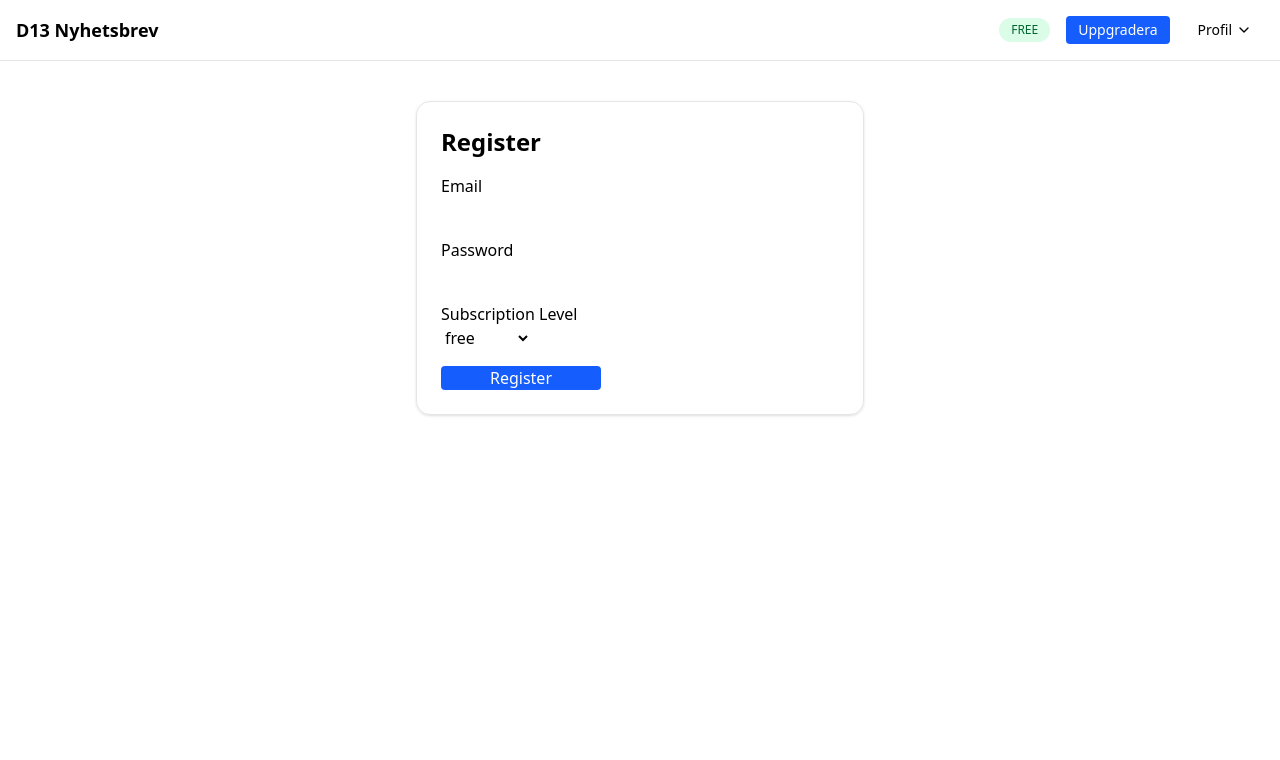
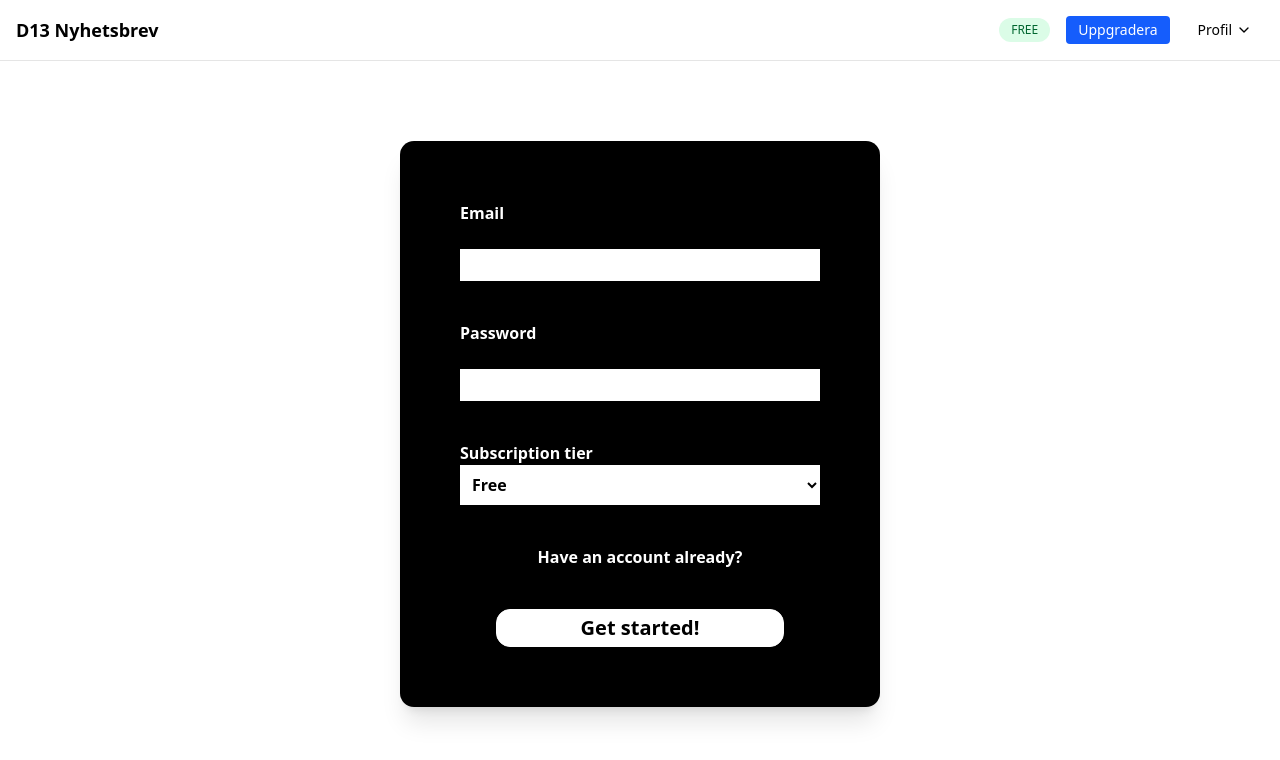
Before and after one commit to Medieinstitutet/fsu24d-systemutveckling-e-handel-f-r-prenumerationer-the-thirteen, a Next.js app: page /register in a window 1280 px wide. Shown: the top 760 px of the page. Built offline with nearby package versions, Linux system fonts and the light colour scheme; no server answers.

Commit message:
admin change, style changes in login, register, admin

```diff
--- /dev/null
+++ b/src/app/admin/layout.tsx
@@ -0,0 +1,5 @@
+import AdminLayout from "@/components/AdminLayout";
+
+export default function AdminLayoutSection ({ children }: { children: React.ReactNode}) {
+  return <AdminLayout>{children}</AdminLayout>
+}
--- /dev/null
+++ b/src/app/admin/new/page.tsx
@@ -0,0 +1,57 @@
+'use client';
+import axios from "axios";
+import { ChangeEvent, FormEvent, useState } from "react"
+
+export default function AdminNew () {
+
+  const [form, setForm] = useState({title: "", body: "", imageUrl: "", accessLevel: "free" });
+
+  const handleChange = (e: ChangeEvent<HTMLInputElement | HTMLTextAreaElement | HTMLSelectElement>) => {
+    setForm({...form, [e.target.name]: e.target.value})
+  }
+
+  const handleSubmit = async (e: FormEvent) => {
+    e.preventDefault();
+
+    try {
+      await axios.post("/api/articles", form)
+    } catch (error) {
+      console.log(error);
+    }
+  }
+
+  return <>
+    <div className="w-[50rem] m-auto bg-black rounded-xl shadow-xl p-15 mt-20">
+    <form className="w-[100%] m-auto flex flex-col gap-10 items-center" onSubmit={handleSubmit}>
+      <div className="w-[100%] flex flex-col">
+        <label className="text-white font-bold">Title</label>
+        <br />
+        <input type="text" name="title" required className="h-[4dvh] text-black bg-white p-2" onChange={handleChange}/>
+      </div>
+
+      <div className="w-[100%] flex flex-col">
+        <label className="text-white font-bold">Body</label>
+        <br />
+        <textarea name="body" className="h-[25dvh] text-black bg-white p-2" onChange={handleChange}></textarea>
+      </div>
+
+      <div className="w-[100%] flex flex-col">
+        <label className="text-white font-bold">Image url</label>
+        <br />
+        <input type="text" name="imageUrl" required className="h-[4dvh] text-black bg-white p-2" onChange={handleChange}/>
+      </div>
+
+      <div className="w-[100%] flex flex-col">
+        <label className="text-white font-bold">Subscription tier</label>
+        <select name="accessLevel" className="bg-white p-2 font-bold" onChange={handleChange}>
+          <option value="free" className="font-bold">Free</option>
+          <option value="basic" className="font-bold">Basic</option>
+          <option value="pro" className="font-bold">Pro</option>
+          <option value="premium" className="font-bold">Premium</option>
+        </select>
+      </div>
+      <button className="border border-white w-[80%] rounded-xl text-black bg-white font-bold text-xl p-1">Upload</button>
+    </form>
+  </div>
+  </>
+}
--- a/src/app/admin/page.tsx
+++ b/src/app/admin/page.tsx
@@ -1,49 +1,6 @@
-'use client';
-import axios from "axios";
-import { signOut, useSession } from "next-auth/react";
-import { ChangeEvent, FormEvent, useEffect, useState } from "react";
+export default function AdminPage ()  {
 
-export const AdminPage = () => {
 
-  const { data: session, status } = useSession();
-
-  const [form, setForm] = useState({title: "", body: "", imageUrl: "", accessLevel: "free"});
-
-  const handleChange = (e: ChangeEvent<HTMLSelectElement | HTMLInputElement | HTMLTextAreaElement>) => {
-    setForm({...form, [e.target.name]: e.target.value});
-  };
-
-  const handleSubmit = async (e: FormEvent) => {
-    e.preventDefault();
-
-    try {
-      await axios.post("/api/articles", form);
-    } catch (error) {
-      console.log(error);
-    };
-  };
-
-  return <>
-  <div className="m-auto w-[80%]">
-    <form className="m-auto w-[40%] flex flex-col gap-3" onSubmit={handleSubmit}>
-      <label>Title</label>
-      <input type="text" className="border w-[80%]" name="title" onChange={handleChange}/>
-      <label>Body</label>
-      <textarea className="border w-full h-40 resize-none" name="body" onChange={handleChange}></textarea>
-      <label>Image</label>
-      <input type="text" className="border" name="imageUrl" onChange={handleChange} />
-      <label>Subscription tier</label>
-      <select className="border w-[20%] p-1" name="accessLevel" onChange={handleChange}>
-        <option value={"free"}>Free</option>
-        <option value={"basic"}>Basic</option>
-        <option value={"pro"}>Pro</option>
-        <option value={"premium"}>Premium</option>
-      </select>
-      <button type="submit" className="border w-[30%] m-auto mt-10">Post</button>
-    </form>
-    <button onClick={() => signOut()}>Sign out</button>
-  </div>
-  </>
+return <>
+</>
 }
-
-export default AdminPage;
--- a/src/app/login/page.tsx
+++ b/src/app/login/page.tsx
@@ -1,12 +1,14 @@
 'use client';
-import { signIn, signOut } from "next-auth/react";
+import { signIn } from "next-auth/react";
+import Link from "next/link";
 
-import { useRouter } from "next/router";
+import { useRouter } from "next/navigation";
 import { ChangeEvent, FormEvent, useState } from "react";
 
 const LoginPage = () => {
 
   const [form, setForm] = useState({email: "", password: ""});
+  const router = useRouter();
 
   const handleChange = (e: ChangeEvent<HTMLInputElement>) => {
     setForm({...form, [e.target.name]: e.target.value});
@@ -20,39 +22,29 @@ const LoginPage = () => {
     });
 
     if (res?.ok) {
-      alert("Yippie");
+      router.push("/");
     } else {
       alert("Failed")
     }
   }
 
   return <>
-  <div>
-    <form onSubmit={handleSubmit} className="space-y-4">
-      <input
-        name="email"
-        type="email"
-        placeholder="Email"
-        value={form.email}
-        onChange={handleChange}
-        required
-        className="w-full p-2 border rounded"
-      />
-      <input
-        name="password"
-        type="password"
-        placeholder="Password"
-        value={form.password}
-        onChange={handleChange}
-        required
-        className="w-full p-2 border rounded"
-      />
-      <button
-        type="submit"
-        className="w-full p-2 bg-blue-600 text-white rounded hover:bg-blue-700"
-      >
-        Login
-      </button>
+  <div className="w-[30rem] m-auto bg-black rounded-xl shadow-xl p-15 mt-20">
+    <form className="w-[100%] m-auto flex flex-col gap-10 items-center" onSubmit={handleSubmit}>
+      <div className="w-[100%] flex flex-col">
+        <label className="text-white font-bold">Email</label>
+        <br />
+        <input type="email" name="email" required className="h-[4dvh] text-black bg-white p-2" onChange={handleChange}/>
+      </div>
+
+      <div className="w-[100%] flex flex-col">
+        <label className="text-white font-bold">Password</label>
+        <br />
+        <input type="password" name="password" required className="h-[4dvh] text-black bg-white p-2" onChange={handleChange}/>
+      </div>
+
+      <Link href="/register" className="text-white font-bold">Don't have an account?</Link>
+      <button className="border border-white w-[80%] rounded-xl text-black bg-white font-bold p-1 text-xl">Log in</button>
     </form>
   </div>
   </>
--- a/src/app/register/page.tsx
+++ b/src/app/register/page.tsx
@@ -2,6 +2,7 @@
 import { ChangeEvent, FormEvent, useState } from "react";
 
 import axios from "axios";
+import Link from "next/link";
 
 const RegisterPage = () => {
   const [form, setForm] = useState({
@@ -9,6 +10,8 @@ const RegisterPage = () => {
     password: "",
     subscriptionLevel: "free",
   });
+
+  console.log(form);
 
   const handleChange = (
     e: ChangeEvent<HTMLInputElement | HTMLSelectElement>
@@ -27,44 +30,36 @@ const RegisterPage = () => {
     }
   };
 
-  return (
-    <>
-      <div className="max-w-md mx-auto mt-10 p-6 border rounded-xl shadow">
-        <h3 className="font-bold mb-4 text-2xl">Register</h3>
-        <form className="space-y-4" onSubmit={handleSubmit}>
-          <label>Email</label>
-          <br />
-          <input type="email" name="email" required onChange={handleChange} />
-          <br />
-          <label>Password</label>
-          <br />
-          <input
-            type="password"
-            name="password"
-            required
-            onChange={handleChange}
-          />
-          <br />
-          <label>Subscription Level</label>
-          <br />
-          <select
-            name="subscriptionLevel"
-            value={form.subscriptionLevel}
-            onChange={handleChange}
-          >
-            <option value="free">free</option>
-            <option value="basic">basic</option>
-            <option value="pro">pro</option>
-            <option value="premium">premium</option>
-          </select>
-          <br />
-          <button type="submit" className="w-40 bg-blue-600 text-white rounded">
-            Register
-          </button>
-        </form>
+  return <>
+    <div className="w-[30rem] m-auto bg-black rounded-xl shadow-xl p-15 mt-20">
+    <form className="w-[100%] m-auto flex flex-col gap-10 items-center" onSubmit={handleSubmit}>
+      <div className="w-[100%] flex flex-col">
+        <label className="text-white font-bold">Email</label>
+        <br />
+        <input type="email" name="email" required className="h-[4dvh] text-black bg-white p-2" onChange={handleChange}/>
       </div>
-    </>
-  );
+
+      <div className="w-[100%] flex flex-col">
+        <label className="text-white font-bold">Password</label>
+        <br />
+        <input type="password" name="password" required className="h-[4dvh] text-black bg-white p-2" onChange={handleChange}/>
+      </div>
+
+      <div className="w-[100%] flex flex-col">
+        <label className="text-white font-bold">Subscription tier</label>
+        <select name="subscriptionLevel" className="bg-white p-2 font-bold" onChange={handleChange}>
+          <option value="free" className="font-bold">Free</option>
+          <option value="basic" className="font-bold">Basic</option>
+          <option value="pro" className="font-bold">Pro</option>
+          <option value="premium" className="font-bold">Premium</option>
+        </select>
+      </div>
+
+      <Link href="/login" className="text-white font-bold">Have an account already?</Link>
+      <button className="border border-white w-[80%] rounded-xl text-black bg-white font-bold text-xl p-1">Get started!</button>
+    </form>
+  </div>
+  </>
 };
 
 export default RegisterPage;
--- /dev/null
+++ b/src/components/AdminLayout.tsx
@@ -0,0 +1,26 @@
+'use client';
+import Link from "next/link";
+import { usePathname } from "next/navigation";
+
+export default function AdminLayout ({ children }: { children: React.ReactNode }) {
+
+  const pathname = usePathname();
+  const isActive = (href: string) => pathname === href;
+
+return <>
+<div className="flex min-h-screen">
+  <nav className="w-64 bg-black p-4 space-y-2">
+    <Link href="/admin/customers" className={`block p-2 rounded ${
+      isActive('/admin/customers') ? 'bg-gray-100 text-black' : 'text-white hover:bg-gray-800 hover:text-white'
+    }`}>Customers</Link>
+    <Link href="/admin/articles" className={`block p-2 rounded ${
+      isActive('/admin/articles') ? 'bg-gray-100 text-black' : 'text-white hover:bg-gray-800 hover:text-white'
+    }`}>Articles</Link>
+    <Link href="/admin/new" className={`block p-2 rounded ${
+      isActive('/admin/new') ? 'bg-gray-100 text-black' : 'text-white hover:bg-gray-800 hover:text-white'
+    }`}>➕ New article</Link>
+  </nav>
+  <main className="flex-1 p-6 bg-white">{ children }</main>
+</div>
+</>
+}
```
